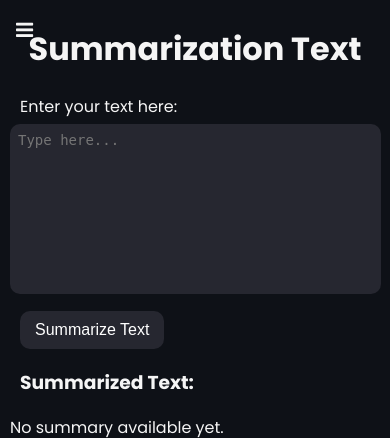
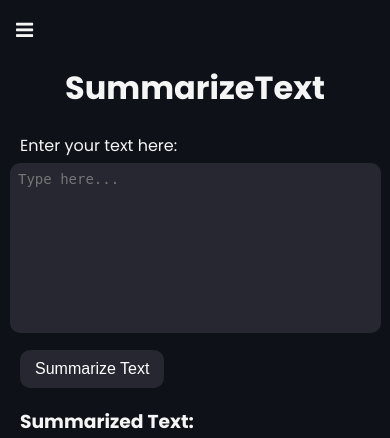
Before and after one commit to Atharva-Pawar/SummarizerV2.0, a Flask app: page /summarize_text in a window 390 px wide. Shown: the top 438 px of the page. Run offline with Flask 3, Linux system fonts and the light colour scheme.

Commit message:
improving UI

```diff
--- a/static/styles/text-summary.css
+++ b/static/styles/text-summary.css
@@ -188,6 +188,10 @@ button:hover {
 }
 
 @media only screen and (max-width: 768px) {
+
+  h1{
+    margin-top: 15%;
+  }
   label {
     margin-left: 20px;
   }
--- a/templates/text-summary.html
+++ b/templates/text-summary.html
@@ -3,7 +3,7 @@
   <head>
     <meta charset="UTF-8" />
     <meta name="viewport" content="width=device-width, initial-scale=1.0" />
-    <title>Summarization Text</title>
+    <title>Summarize Text</title>
     <link rel="stylesheet" href="../static/styles/text-summary.css" />
     <link
       rel="stylesheet"
@@ -38,7 +38,7 @@
         </div>
       </div>
     </div>
-    <h1>Summarization Text</h1>
+    <h1>SummarizeText</h1>
     <div class="text-input">
       <label for="inputTextarea">Enter your text here:</label>
       <form
```
